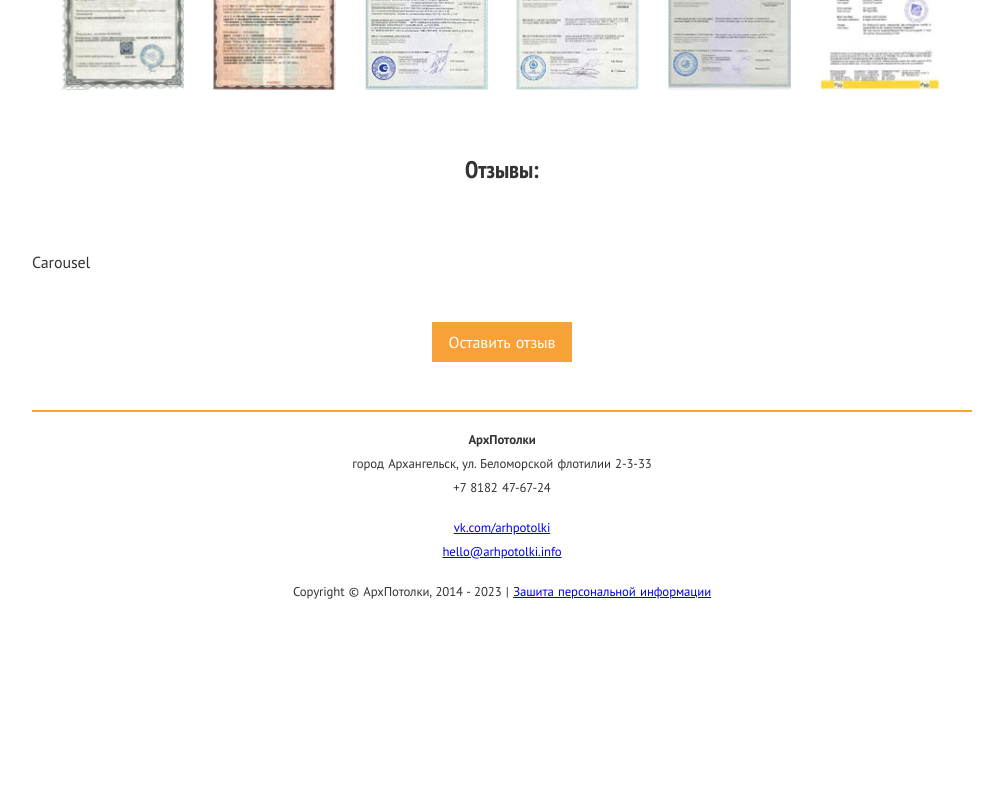
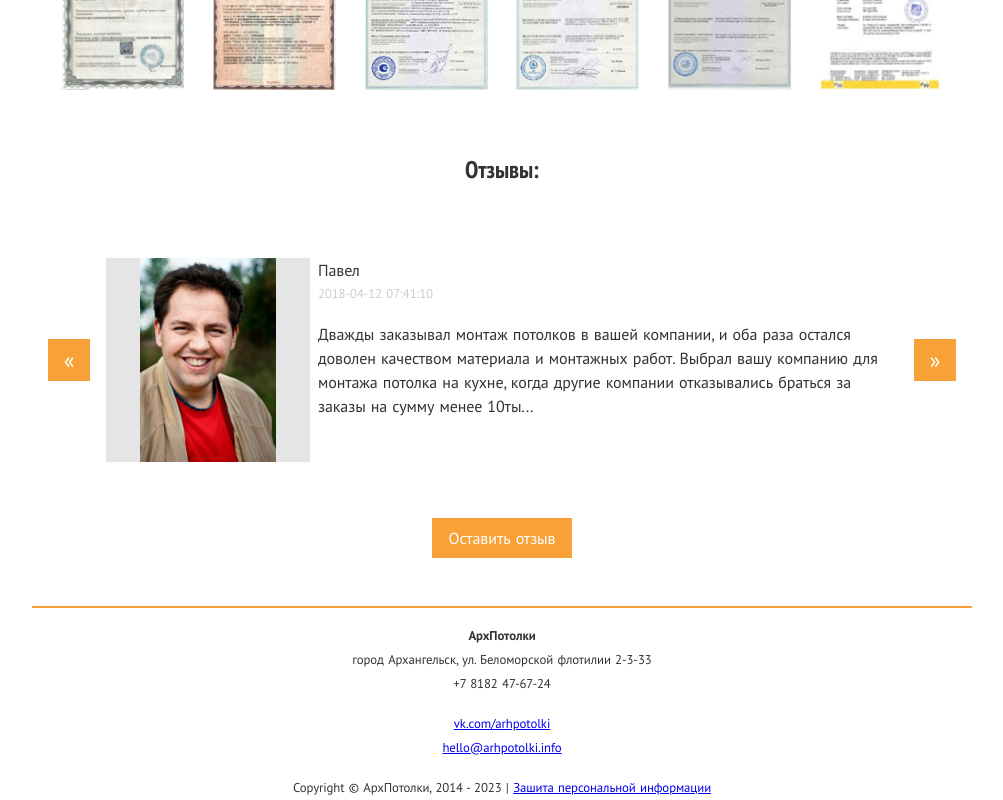
Before and after one commit to panamaprophet/arhpotolki.info, a Next.js app: page / in a window 1280 px wide. Shown: the part 5581-6381 px from the top of the page, without its empty margins (138-1141 px from the left). Before the commit the page ends 6185 px from the top, so only its background shows below. Built offline with nearby package versions, Linux system fonts and the light colour scheme.

Commit message:
add carousel

```diff
--- a/src/components/Carousel/index.tsx
+++ b/src/components/Carousel/index.tsx
@@ -1,7 +1,55 @@
-import React from 'react';
+import React, { useMemo, useRef, useState } from 'react';
+import styles from './styles.module.css';
 
-const Carousel = () => {
-    return <div>Carousel</div>;
+const Carousel = ({ items, children }) => {
+    const ref = useRef<HTMLDivElement>(null);
+    const [currentIndex, setIndex] = useState(0);
+    const offset = useMemo(() => {
+        if (!ref.current) {
+            return [0];
+        }
+
+        const containerWidth = ref.current.getBoundingClientRect().width;
+
+        return containerWidth * currentIndex;
+    }, [ref, currentIndex]);
+
+    const onForward = () => {
+        if (items.length - 1 === currentIndex) {
+            setIndex(0);
+        } else {
+            setIndex(prev => prev + 1);
+        }
+    };
+
+    const onBackward = () => {
+        if (currentIndex === 0) {
+            setIndex(items.length - 1);
+        } else {
+            setIndex(prev => prev - 1);
+        }
+    };
+
+    return (
+        <div className={styles.root}>
+            <div className={styles.container}>
+                <div className={styles.prev} onClick={onBackward}>
+                    «
+                </div>
+                <div className={styles.viewport} ref={ref}>
+                    <div
+                        className={styles.list}
+                        style={{ transform: `translateX(-${offset}px)` }}
+                    >
+                        {children}
+                    </div>
+                </div>
+                <div className={styles.next} onClick={onForward}>
+                    »
+                </div>
+            </div>
+        </div>
+    );
 };
 
 export default Carousel;
--- /dev/null
+++ b/src/components/Carousel/styles.module.css
@@ -0,0 +1,45 @@
+.next,
+.prev {
+    flex-shrink: 0;
+    background: #f7a136;
+    width: 42px;
+    height: 42px;
+    text-align: center;
+    line-height: 42px;
+    color: #fff;
+    font-size: 1.4em;
+    cursor: pointer;
+    user-select: none;
+}
+
+.container {
+    display: flex;
+    justify-content: space-around;
+    align-items: center;
+    gap: 1rem;
+    width: 100%;
+    padding: 8px;
+    margin: 0 8px;
+}
+
+.viewport {
+    overflow: hidden;
+    width: 100%;
+}
+
+.list {
+    display: flex;
+    white-space: nowrap;
+    transition: all 150ms ease;
+}
+
+.list > * {
+    white-space: normal;
+    flex-shrink: 0;
+}
+
+.root {
+    display: flex;
+    position: relative;
+    width: 100%;
+}
```
